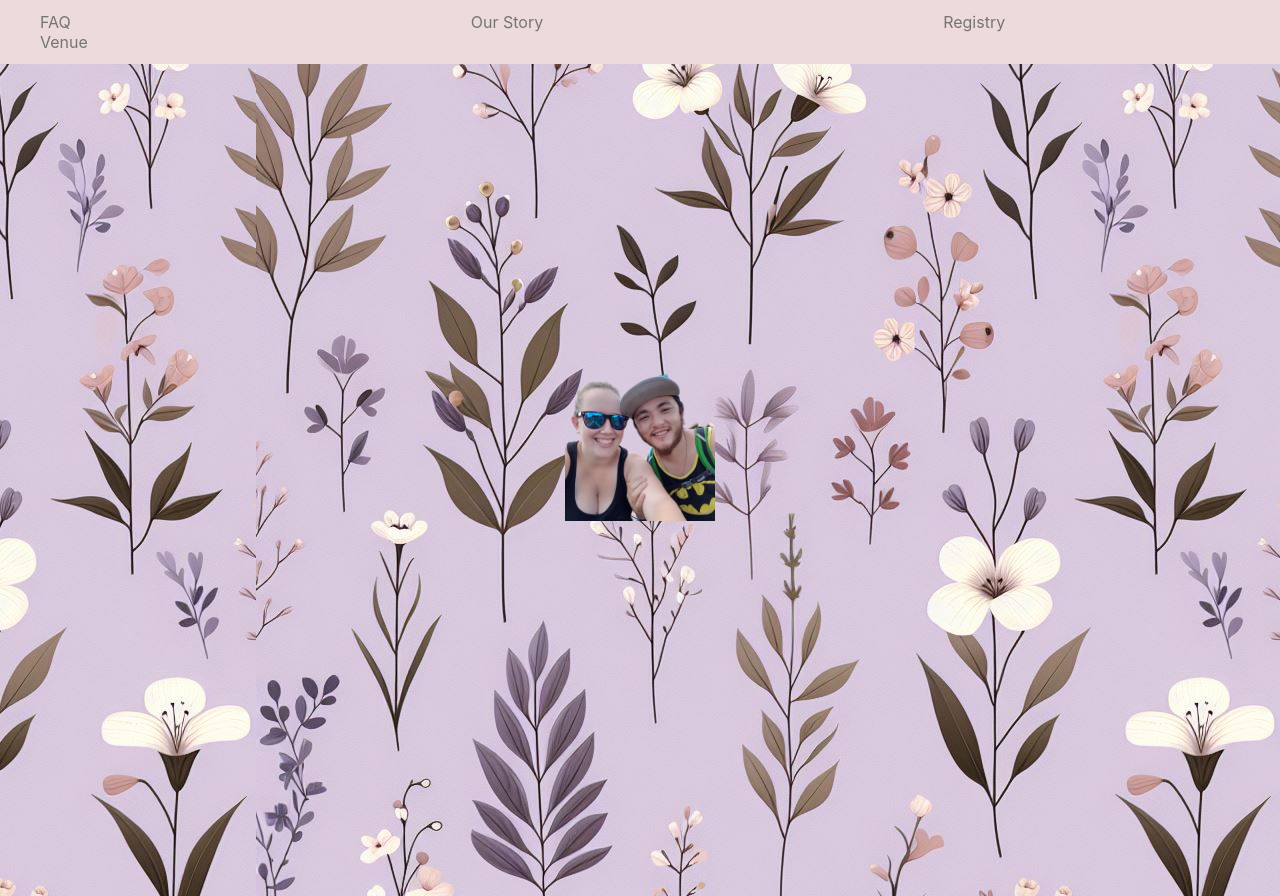
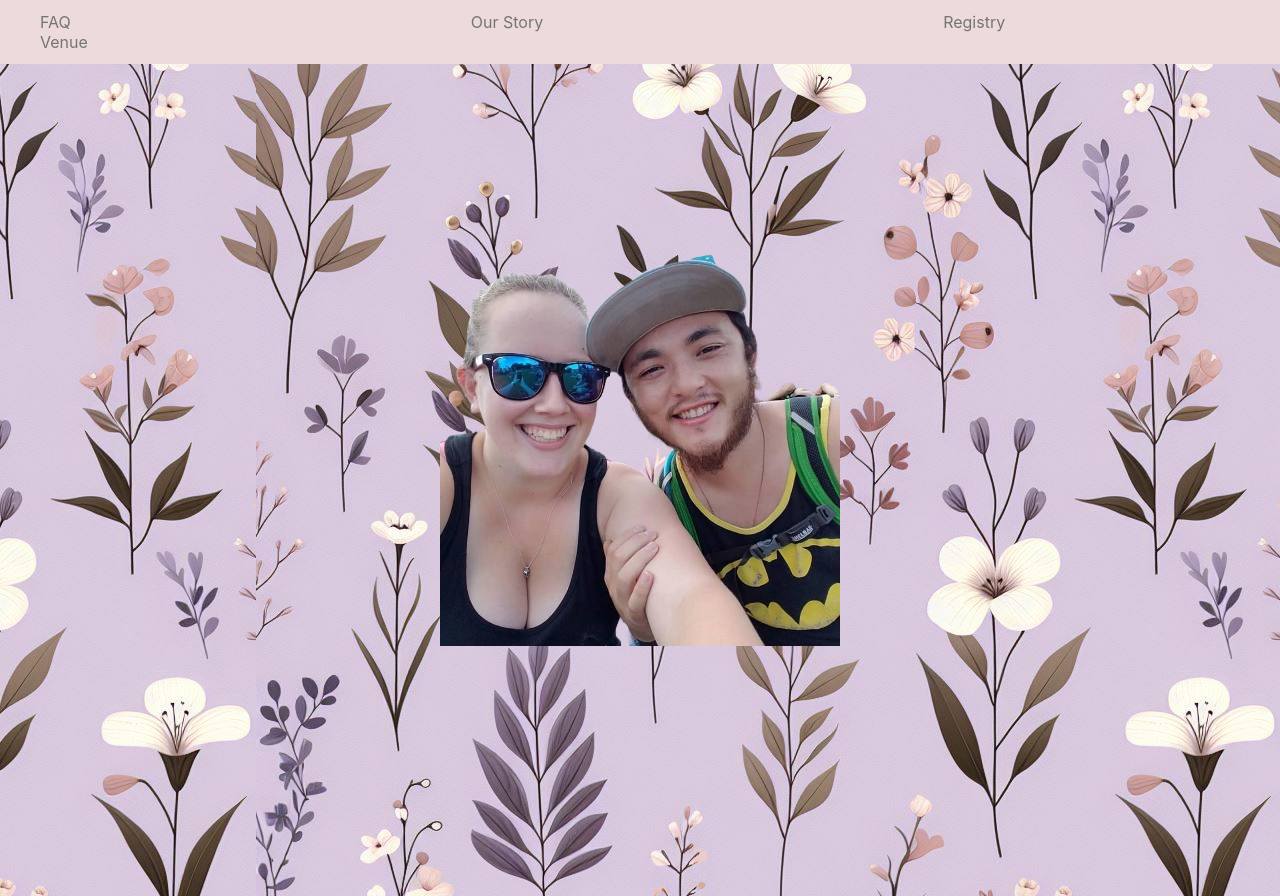
Before and after one commit to karlagoo/wedding-website, a React (Create React App) app: page /home in a window 1280 px wide. Built offline with nearby package versions, Linux system fonts and the light colour scheme.

Commit message:
resize image

```diff
--- a/src/components/home/home.css
+++ b/src/components/home/home.css
@@ -3,7 +3,11 @@
   position: fixed;
   top: 0;
   left: 0;
+}
 
+.home_image {
+  width: 25rem;
+  height: 25rem;
 }
 
 
```
